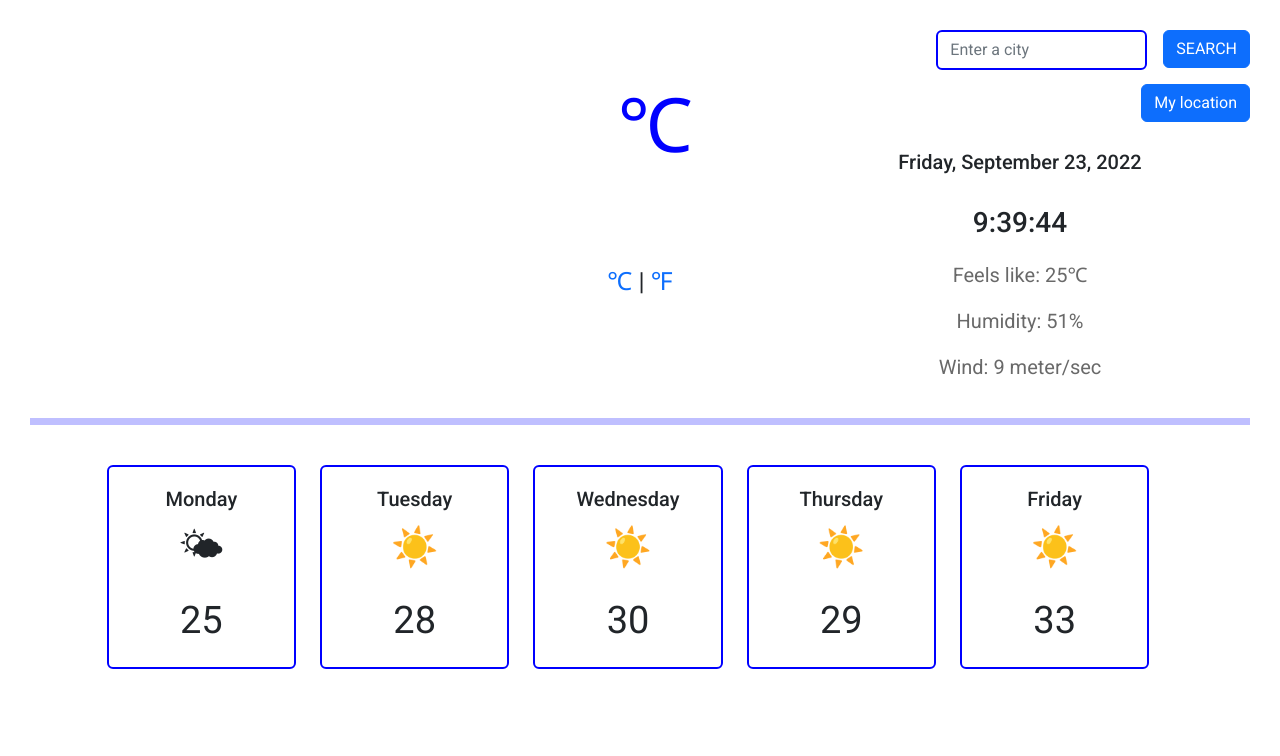
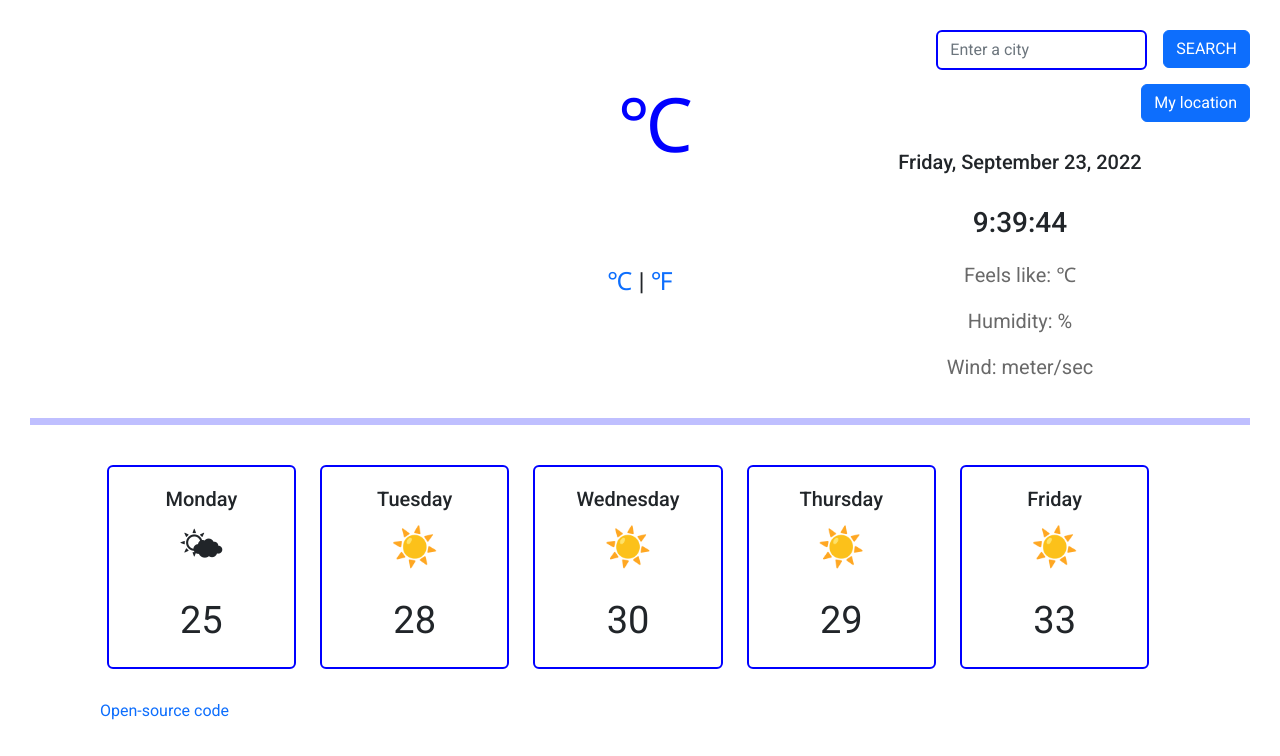
Before and after one commit to OlhaGut/my-weather, a website built with Parcel: page index.html in a window 1280 px wide. Built offline with nearby package versions, Linux system fonts and the light colour scheme; no server answers.

Commit message:
Add link Open-source code

```diff
--- a/index.html
+++ b/index.html
@@ -65,8 +65,8 @@
               <span id="temperature"></span><sup id="unit-temperature">℃</sup>
             </h2>
             <span class="units">
-              <a href="#" id="celsius-link">℃</a> |
-              <a href="#" id="fahrenheit-link">℉</a>
+              <a href="#" class="link" id="celsius-link">℃</a> |
+              <a href="#" class="link" id="fahrenheit-link">℉</a>
             </span>
           </div>
           <div class="col">
@@ -74,9 +74,9 @@
             <br />
             <h3 id="time">Time</h3>
             <div class="feels">
-              <p>Feels like: <span id="feels-like">25</span>℃</p>
-              <p>Humidity: <span id="humidity">51</span>%</p>
-              <p>Wind: <span id="wind">9</span> meter/sec</p>
+              <p>Feels like: <span id="feels-like"></span>℃</p>
+              <p>Humidity: <span id="humidity"></span>%</p>
+              <p>Wind: <span id="wind"></span> meter/sec</p>
             </div>
           </div>
         </div>
@@ -158,6 +158,9 @@
         </div>
       </div>
     </footer>
+    <div class="link-code">
+      <a href="https://github.com/OlhaGut/my-weather" target="_blank" class="link">Open-source code</a>
+    </div>
 
     <script src="src/index.js"></script>
   </body>
--- a/src/styles.css
+++ b/src/styles.css
@@ -37,8 +37,8 @@ hr {
   border-width: 7px;
 }
 
-a {
-  text-decoration: none;
+footer {
+  margin-bottom: 30px;
 }
 
 .enter-city {
@@ -120,3 +120,11 @@ a {
 #btn-location {
   margin-left: 205px;
 }
+
+.link-code {
+  margin: 0 0 30px 100px;
+}
+
+.link {
+  text-decoration: none;
+}
```
